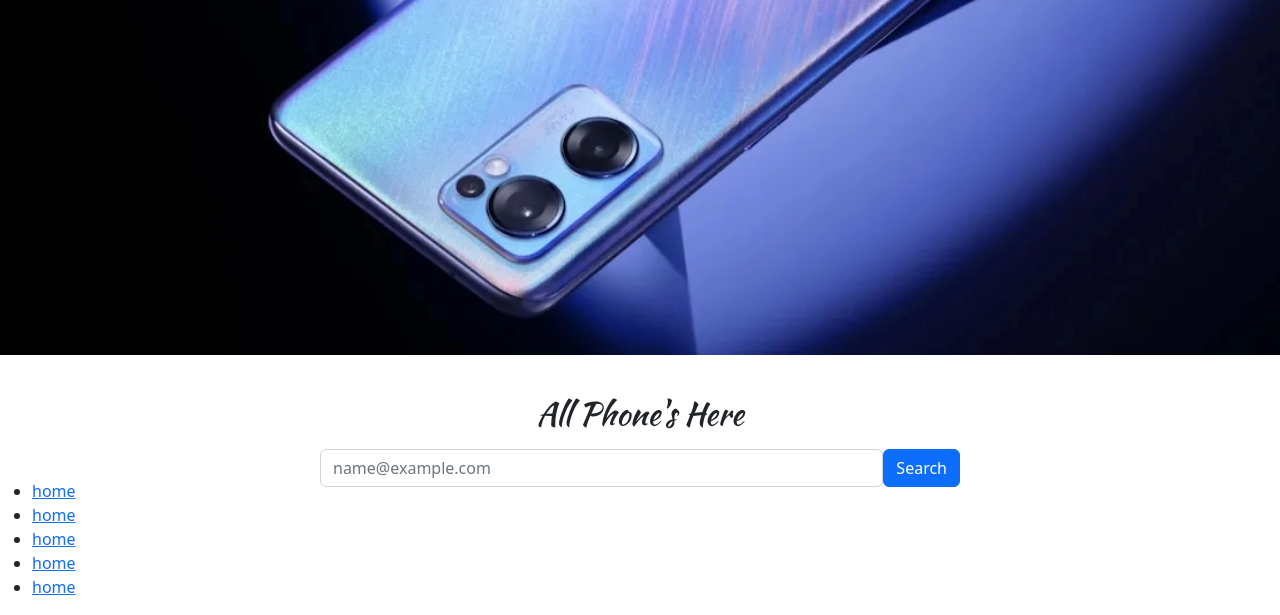
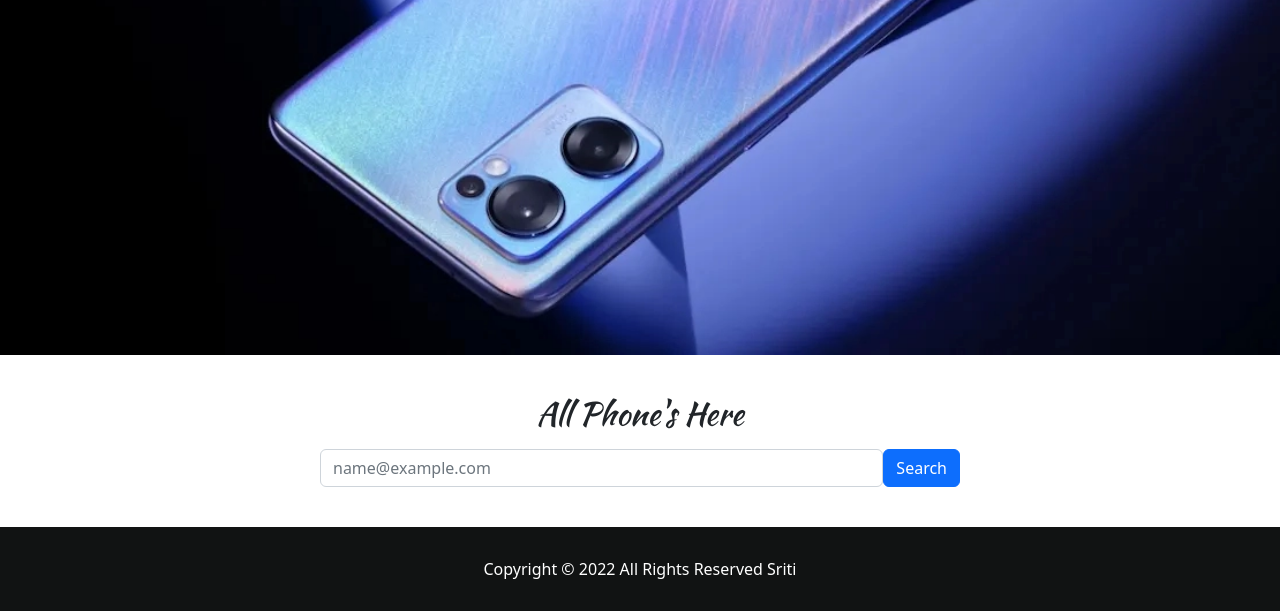
Before and after one commit to snSriti/phone-hunter-api, a plain HTML site: page index.html in a window 1280 px wide. Shown: the part 325-940 px from the top of the page. Drawn offline with nearby package versions, Linux system fonts and the light colour scheme; no server answers.

Commit message:
first commit

```diff
--- a/css/style.css
+++ b/css/style.css
@@ -39,3 +39,11 @@ h2{
 	font-weight: 700;
     margin-top: 20px;
 }
+/* footer */
+.footer{
+	background-color: rgb(17, 19, 19);
+	color: #fff;
+	margin: 0;
+	padding: 30px 40px;
+	text-align: center;
+}
--- a/index.html
+++ b/index.html
@@ -73,15 +73,7 @@
     </section>
 </main>
 <footer>
-  <div class="footer-content">
-    <ul>
-      <li><a href="">home</a></li>
-      <li><a href="">home</a></li>
-      <li><a href="">home</a></li>
-      <li><a href="">home</a></li>
-      <li><a href="">home</a></li>
-    </ul>
-  </div>
+<p class="mt-5 footer">Copyright © 2022 All Rights Reserved Sriti</p>
 </footer>
 
     <script src="https://cdn.jsdelivr.net/npm/bootstrap@5.2.0/dist/js/bootstrap.min.js" integrity="sha384-ODmDIVzN+pFdexxHEHFBQH3/9/vQ9uori45z4JjnFsRydbmQbmL5t1tQ0culUzyK" crossorigin="anonymous"></script>
```
